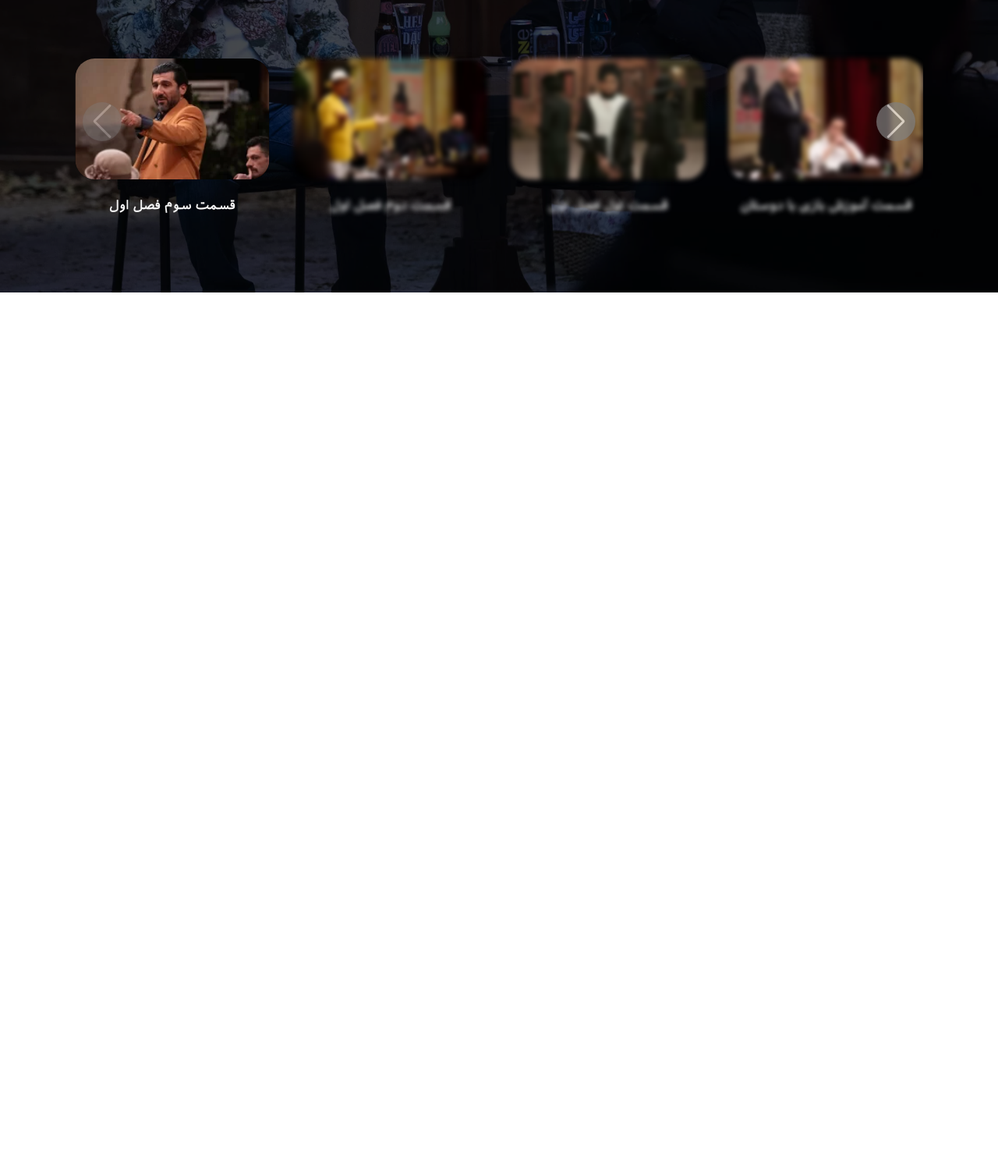
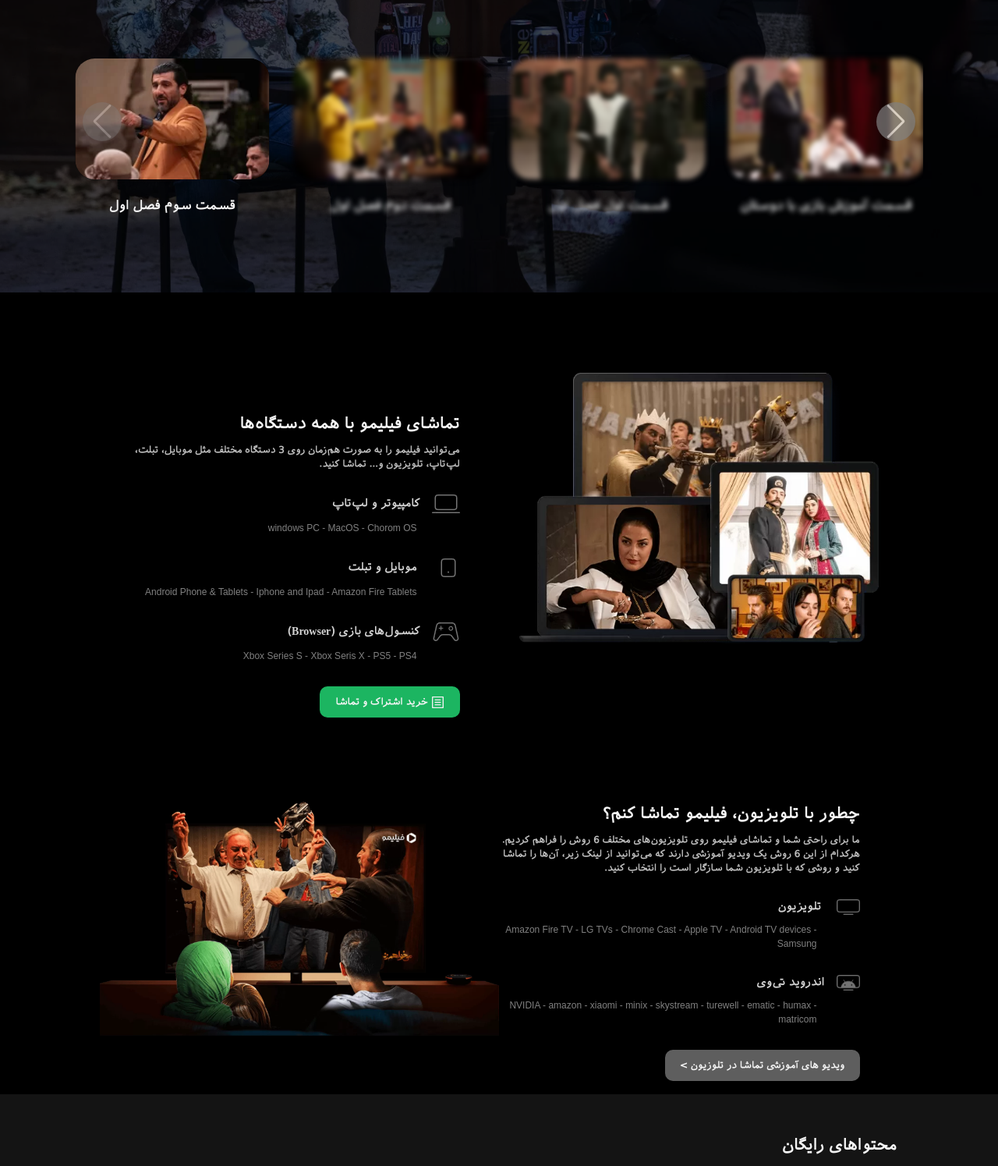
Before and after one commit to ArvinBagheriSani/Filimo-Web3-FinalProject, a website: page html/index.html in a window 1280 px wide. Shown: the part 1305-2800 px from the top of the page at 78% size. Before the commit the page ends 1680 px from the top, so only its background shows below. Drawn offline with nearby package versions, Linux system fonts and the light colour scheme.

Commit message:
ver 0.1.2

```diff
--- a/css/desktop/components/middle.css
+++ b/css/desktop/components/middle.css
@@ -0,0 +1,278 @@
+.watch1 {
+  overflow: hidden;
+  width: 100%;
+  min-height: 700px;
+  background-color: black;
+  display: grid;
+  grid-template-rows: repeat(1, 550px);
+  grid-template-columns: repeat(2, 40%);
+  gap: 1px;
+  justify-content: center;
+  align-content: center;
+  .watchimg {
+    img {
+      margin-top: 100px !important;
+      width: 90%;
+      height: auto;
+      margin: 0 auto;
+      object-fit: cover;
+    }
+  }
+  .watchinfo {
+    direction: rtl;
+    h3 {
+      font-family: is;
+      font-size: 20px;
+      color: whitesmoke;
+      font-weight: bold;
+      text-align: right;
+      vertical-align: middle;
+      margin-top: 150px;
+      margin-right: 50px;
+    }
+    h4 {
+      font-family: is;
+      font-size: 12px;
+      color: rgb(190, 190, 190);
+      font-weight: bold;
+      text-align: right;
+      vertical-align: middle;
+      margin-top: 10px;
+      margin-right: 50px;
+    }
+    h5 {
+      font-family: is;
+      font-size: 14px;
+      color: lightgray;
+      font-weight: bold;
+      text-align: right;
+      vertical-align: middle;
+      margin-top: 30px;
+      margin-right: 50px;
+      display: inline-block;
+      span {
+        display: inline-block;
+        img {
+          width: auto;
+          height: auto;
+          object-fit: cover;
+          display: inline-block;
+          margin-left: 15px;
+        }
+      }
+    }
+    h6 {
+      font-family: Arial, Helvetica, sans-serif;
+      font-size: 12px;
+      color: gray;
+      font-weight: normal;
+      text-align: right;
+      vertical-align: middle;
+      margin-top: 10px;
+      margin-right: 105px;
+    }
+    p {
+      width: 180px;
+      margin-top: 30px;
+      margin-right: 50px;
+      cursor: pointer;
+      height: 40px;
+      border-radius: 10px;
+      background-color: #1cb561;
+      text-align: center;
+      color: whitesmoke;
+      font-family: is;
+      font-weight: bold;
+      font-size: 12px;
+      line-height: 40px;
+      transition: 300ms;
+      &:hover {
+        background-color: #19a156;
+      }
+      span {
+        display: inline-block;
+        vertical-align: bottom;
+        img {
+          width: 15px;
+          height: auto;
+          object-fit: cover;
+          margin-left: 5px;
+          display: inline-block;
+        }
+      }
+    }
+  }
+}
+.marginl1 {
+  margin-right: 5px;
+  margin-left: 30px !important;
+}
+/*---------------------------------*/
+.watch2 {
+  overflow: hidden;
+  width: 100%;
+  min-height: 400px;
+  background-color: black;
+  display: grid;
+  grid-template-rows: repeat(1, 350px);
+  grid-template-columns: repeat(2, 40%);
+  gap: 1px;
+  justify-content: center;
+  align-content: center;
+  .watchimg {
+    img {
+      width: 100%;
+      height: auto;
+      margin: 0 auto;
+      object-fit: cover;
+    }
+  }
+  .watchinfo {
+    direction: rtl;
+    h3 {
+      font-family: is;
+      font-size: 20px;
+      color: whitesmoke;
+      font-weight: bold;
+      text-align: right;
+      vertical-align: middle;
+      margin-top: 0px;
+      margin-right: 50px;
+    }
+    h4 {
+      font-family: is;
+      font-size: 12px;
+      color: rgb(190, 190, 190);
+      font-weight: bold;
+      text-align: right;
+      vertical-align: middle;
+      margin-top: 10px;
+      margin-right: 50px;
+    }
+    h5 {
+      font-family: is;
+      font-size: 14px;
+      color: lightgray;
+      font-weight: bold;
+      text-align: right;
+      vertical-align: middle;
+      margin-top: 30px;
+      margin-right: 50px;
+      display: inline-block;
+      span {
+        display: inline-block;
+        img {
+          width: 30px;
+          height: auto;
+          object-fit: cover;
+          display: inline-block;
+          margin-left: 15px;
+        }
+      }
+    }
+    h6 {
+      font-family: Arial, Helvetica, sans-serif;
+      font-size: 12px;
+      color: gray;
+      font-weight: normal;
+      text-align: right;
+      vertical-align: middle;
+      margin-top: 10px;
+      margin-right: 105px;
+    }
+    p {
+      width: 250px;
+      margin-top: 30px;
+      margin-right: 50px;
+      cursor: pointer;
+      height: 40px;
+      border-radius: 10px;
+      background-color: #5e5e5e;
+      text-align: center;
+      color: whitesmoke;
+      font-family: is;
+      font-weight: bold;
+      font-size: 12px;
+      line-height: 40px;
+      transition: 300ms;
+      &:hover {
+        background-color: #898989;
+      }
+      span {
+        display: none;
+        vertical-align: bottom;
+        img {
+          width: 15px;
+          height: auto;
+          object-fit: cover;
+          margin-left: 5px;
+          display: inline-block;
+        }
+      }
+    }
+  }
+}
+/*--------------------------------*/
+.free {
+  overflow: hidden;
+  display: block;
+  width: 100%;
+  direction: rtl;
+  height: auto;
+  background-color: #141414;
+  h3 {
+    margin-top: 50px;
+    margin-right: 130px;
+    position: relative;
+    z-index: 7;
+    top: 0;
+    display: inline-block;
+    color: whitesmoke;
+    font-family: is;
+    font-size: 20px;
+    font-weight: bold;
+  }
+}
+/*----------------------------*/
+.swiper3 {
+  width: 85%;
+  overflow: hidden;
+  margin: 0 auto;
+  height: 300px;
+  margin-top: 15px;
+  z-index: 6;
+  position: relative;
+  margin-bottom: 30px;
+  .swiper-slide {
+    cursor: pointer;
+    text-align: center;
+    width: 100%;
+    height: 300px;
+    font-size: 18px;
+    background: transparent;
+    display: flex;
+    flex-flow: column wrap;
+    justify-content: center;
+    align-items: center;
+    img {
+      display: block;
+      width: 90%;
+      height: auto;
+      object-fit: cover;
+      border-radius: 25px;
+      filter: brightness(0.7);
+    }
+    p {
+      display: block;
+      position: relative;
+      top: 10px;
+      left: 35%;
+      color: whitesmoke;
+      font-family: is;
+      font-size: 12px;
+      font-weight: bold;
+      z-index: 7;
+    }
+  }
+}
+/*--------------------------------------*/
--- a/css/desktop/components/top.css
+++ b/css/desktop/components/top.css
@@ -117,6 +117,7 @@
 }
 /*-----------------------------*/
 .popular {
+  overflow: hidden;
   background-color: #000000;
   width: 100%;
   height: 400px;
@@ -219,6 +220,7 @@
 }
 /*-------------------------------------*/
 .underpopular1 {
+  overflow: hidden;
   width: 100%;
   direction: rtl;
   height: auto;
@@ -312,6 +314,7 @@
 }
 /*-----------------------------*/
 .underpopular2 {
+  overflow: hidden;
   display: none;
   width: 100%;
   direction: rtl;
--- a/html/index.html
+++ b/html/index.html
@@ -219,7 +219,6 @@
         </div>
       </div>
       <!--end underpopular1-->
-
       <!--underpopular2-->
       <div class="underpopular2" id="underpopular2">
         <img src="../media/image/mov_cvr_filimo_hor_146925_641.jpg" alt="" />
@@ -268,6 +267,134 @@
         </div>
       </div>
       <!--end underpopular2-->
+      <!--watch1-->
+      <div class="watch1">
+        <!--watchinfo-->
+        <div class="watchinfo">
+          <h3>تماشای فیلیمو با همه دستگاه‌ها</h3>
+          <h4>
+            می‌توانید فیلیمو را به صورت هم‌زمان روی 3 دستگاه مختلف مثل موبایل،
+            تبلت، لپ‌تاپ، تلویزیون و... تماشا کنید.
+          </h4>
+          <h5>
+            <span><img src="../media/image/laptop.png" alt="" /></span>کامپیوتر
+            و لپ‌تاپ
+          </h5>
+          <h6>windows PC - MacOS - Chorom OS</h6>
+          <h5>
+            <span
+              ><img
+                class="marginl1"
+                src="../media/image/mobile.png"
+                alt="" /></span
+            >موبایل و تبلت
+          </h5>
+          <h6>
+            Android Phone & Tablets - Iphone and Ipad - Amazon Fire Tablets
+          </h6>
+          <h5>
+            <span><img src="../media/image/game.png" alt="" /></span>کنسول‌های
+            بازی (Browser)
+          </h5>
+          <h6>Xbox Series S - Xbox Seris X - PS5 - PS4</h6>
+          <p>
+            <span><img src="../media/image/register.svg" alt="" /></span>خرید
+            اشتراک و تماشا
+          </p>
+        </div>
+        <!--end watchinfo-->
+        <!--watchimg-->
+        <div class="watchimg">
+          <img src="../media/image/deviceYaghi.png" alt="" />
+        </div>
+        <!--end watchimg-->
+      </div>
+      <!--end watch1-->
+      <!--watch2-->
+      <div class="watch2">
+        <!--watchimg-->
+        <div class="watchimg">
+          <img src="../media/image/TVBG.png" alt="" />
+        </div>
+        <!--end watchimg-->
+        <!--watchinfo-->
+        <div class="watchinfo">
+          <h3>چطور با تلویزیون، فیلیمو تماشا کنم؟</h3>
+          <h4>
+            ما برای راحتی شما و تماشای فیلیمو روی تلویزیون‌های مختلف 6 روش را
+            فراهم کردیم. هرکدام از این 6 روش یک ویدیو آموزشی دارند که می‌توانید
+            از لینک زیر، آن‌ها را تماشا کنید و روشی که با تلویزیون شما سازگار
+            است را انتخاب کنید.
+          </h4>
+          <h5>
+            <span><img src="../media/image/TV.png" alt="" /></span>
+            تلویزیون
+          </h5>
+          <h6>
+            Amazon Fire TV - LG TVs - Chrome Cast - Apple TV - Android TV
+            devices - Samsung
+          </h6>
+          <h5>
+            <span><img src="../media/image/androidTV.png" alt="" /></span
+            >اندروید تی‌وی
+          </h5>
+          <h6>
+            NVIDIA - amazon - xiaomi - minix - skystream - turewell - ematic -
+            humax - matricom
+          </h6>
+          <p>
+            <span><img src="../media/image/register.svg" alt="" /></span>
+            ویدیو های آموزشی تماشا در تلوزیون >
+          </p>
+        </div>
+        <!--end watchinfo-->
+      </div>
+      <!--end watch2-->
+        <!--free-->
+        <div class="free">
+          <h3>محتواهای رایگان</h3>
+          <div class="swiper3 mySwiper3">
+            <div class="swiper-wrapper">
+              <div class="swiper-slide">
+                <img src="../media/image/mov_146824_157626.jpg" alt="" />
+                <p>قسمت</p>
+              </div>
+              <div class="swiper-slide">
+                <img src="../media/image/mov_146924_157960.jpg" alt="" />
+                <p>آموزش</p>
+              </div>
+              <div class="swiper-slide">
+                <img src="../media/image/mov_146925_158272.jpg" alt="" />
+                <p>بازی</p>
+              </div>
+              <div class="swiper-slide">
+                <img src="../media/image/mov_146288_155645.jpg" alt="" />
+                <p>دوستان</p>
+              </div>
+              <div class="swiper-slide">
+                <img src="../media/image/mov_146927_158189.jpg" alt="" />
+                <p>همیشه</p>
+              </div>
+              <div class="swiper-slide">
+                <img src="../media/image/mov_147023_158403.jpg" alt="" />
+                <p>هم کناه</p>
+              </div>
+              <div class="swiper-slide">
+                <img src="../media/image/mov_146925_158272.jpg" alt="" />
+                <p>بازی</p>
+              </div>
+              <div class="swiper-slide">
+                <img src="../media/image/mov_146288_155645.jpg" alt="" />
+                <p>دوستان</p>
+              </div>
+            </div>
+            <div class="swiper-button-next"></div>
+            <div class="swiper-button-prev"></div>
+          </div>
+        </div>
+        <!--end free-->
+      </div>
+      <!--end free-->
     </div>
     <!--end wrapper-->
     <script src="../js/main.js"></script>
@@ -311,6 +438,26 @@
         },
       });
     </script>
+    <script>
+      var swiper3 = new Swiper(".mySwiper3", {
+        loop: true,
+        slidesPerView: 6,
+        spaceBetween: 30,
+        centeredSlides: false,
+        autoplay: {
+          delay: 3500,
+          disableOnInteraction: false,
+        },
+        navigation: {
+          nextEl: ".swiper-button-next",
+          prevEl: ".swiper-button-prev",
+        },
+        pagination: {
+          el: ".swiper-pagination",
+          clickable: true,
+        },
+      });
+    </script>
     <!--end make website-->
   </body>
 </html>
```
